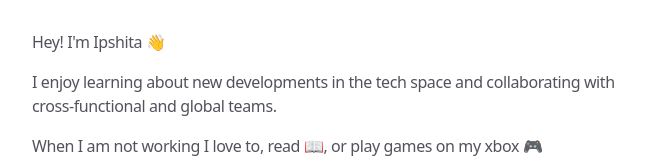
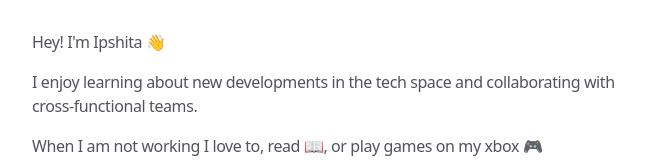
Before and after one commit to IpshitaChatterjee/portfolio-new, a Next.js app: page / in a window 1280 px wide. Shown: the part 142-310 px from the top of the page, without its empty margins (304-975 px from the left). Built offline with nearby package versions, Linux system fonts and the light colour scheme.

Commit message:
testing staging env

```diff
--- a/app/page.tsx
+++ b/app/page.tsx
@@ -140,7 +140,7 @@ export default function Personal() {
         </div>
         <div className="flex-1 mb-4">
           <p className="text-zinc-600 dark:text-zinc-400">
-            I enjoy learning about new developments in the tech space and collaborating with cross-functional and global teams.
+            I enjoy learning about new developments in the tech space and collaborating with cross-functional teams.
           </p>
         </div>
         <div className="flex-1">
```
